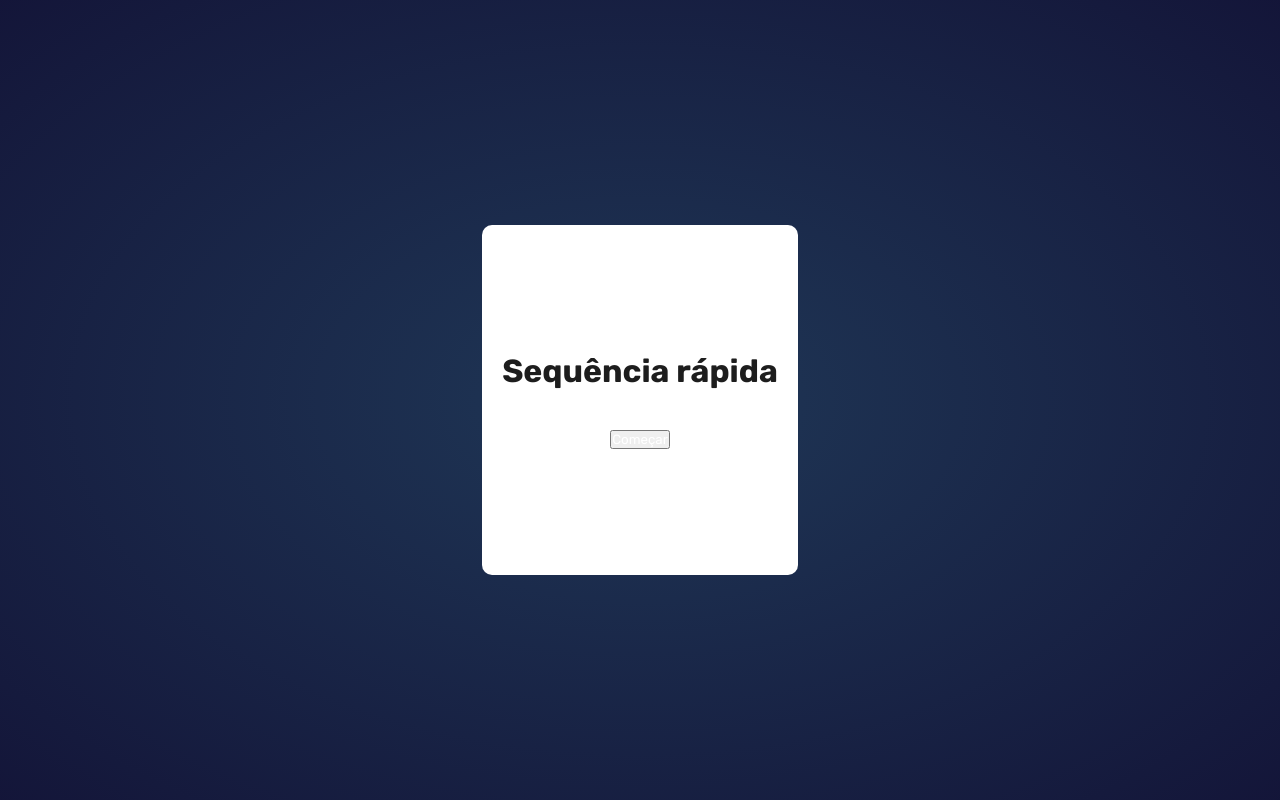
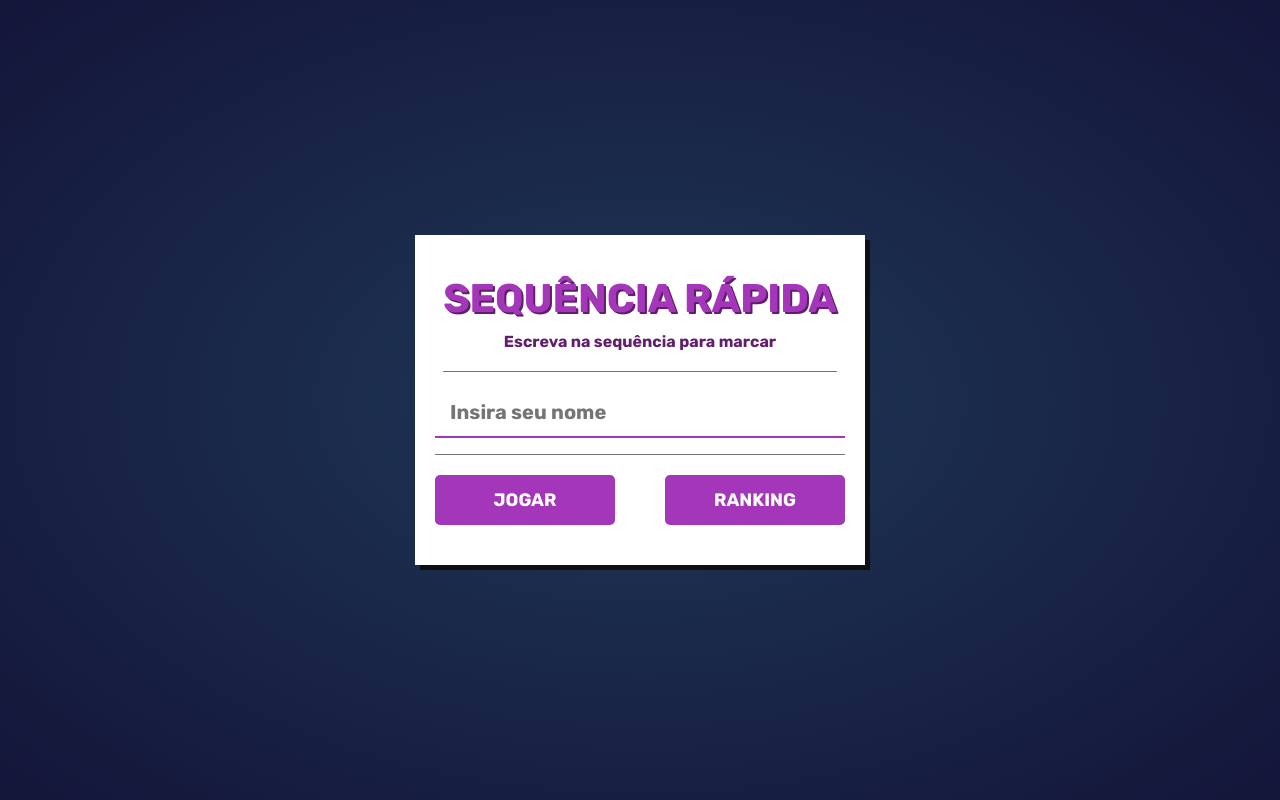
Before and after one commit to wendelisc12/minigame-letras, a React (Vite) app: page / in a window 1280 px wide. Built offline with nearby package versions, Linux system fonts and the light colour scheme.

Commit message:
feat: criando menu

```diff
--- a/src/components/menu/Menu.jsx
+++ b/src/components/menu/Menu.jsx
@@ -1,18 +1,33 @@
 import { motion } from 'framer-motion';
 import "./menu.scss"
+import { useState } from 'react';
 
 const Menu = ({onStart}) => {
+
+    const [nomePlayer, setNomePlayer] = useState("")
+
     return (
         <motion.div
-            initial={{ y: 0 }}
-            animate={{ y: 0 }}
+            initial={{ y: 600, opacity: 0 }}
+            animate={{ y: 0, opacity: 1 }}
             exit={{ y: -600, opacity: 0 }}
             transition={{ duration: 0.6 }}
             className='menu'
         >
             <div className='menu_box'>
-                <h1 className='menu_box_titulo'>Sequência rápida</h1>
-                <button className='menu_box_comecar' onClick={onStart}>Começar</button>
+                <div className='menu_box_header'>
+                    <h1 className='menu_box_header_titulo'>Sequência rápida</h1>
+                    <p className='menu_box_header_subtitulo'>Escreva na sequência para marcar</p>
+                </div>
+
+                <div className='menu_box_form'>
+                    <input type="text" name="" id="" className='menu_box_form_input' onChange={(e) => {setNomePlayer(e.target.value)}} placeholder='Insira seu nome'/>
+                </div>
+
+                <div className='menu_box_buttons'>
+                    <button className='menu_box_buttons_comecar' onClick={() => {onStart(nomePlayer)}}>jogar</button>
+                    <button className='menu_box_buttons_comecar' onClick={onStart}>ranking</button>
+                </div>
             </div>
         </motion.div>
      );
--- a/src/components/menu/menu.scss
+++ b/src/components/menu/menu.scss
@@ -1,23 +1,72 @@
-.menu{
+@use "../../variables";
+
+.menu {
     height: 100vh;
     display: flex;
     align-items: center;
     justify-content: center;
 
 
-    &_box{
-        background-color: white;
-        height: 350px;
+    &_box {
+        background: white;
+        box-shadow: 5px 5px 0 rgb(15, 15, 15);
+        height: 330px;
+        width: 450px;
         display: flex;
         align-items: center;
-        justify-content: center;
-        padding: 20px;
-        border-radius: 10px;
+        justify-content: space-between;
+        padding: 40px 20px;
         flex-direction: column;
 
-        &_titulo{
-            color: #1d1d1d;
-            margin-bottom: 40px;
+        &_header {
+            border-bottom: 1px solid rgb(117, 117, 117);
+            padding-bottom: 20px;
+
+            &_titulo {
+                color: variables.$principal-color;
+                text-shadow: 2px 2px 0 #601e6d;
+                font-size: 2.5em;
+                text-transform: uppercase;
+            }
+
+            &_subtitulo{
+                color: #601e6d;
+                text-align: center;
+                font-weight: bold;
+                margin-top: 10px;
+            }
+        }
+
+        &_buttons {
+            display: flex;
+            border-top: 1px solid rgb(117, 117, 117);
+            padding-top: 20px;
+            width: 100%;
+            justify-content: space-between;
+
+            &_comecar {
+                @include variables.button_padrao();
+            }
+
+        }
+
+        &_form{
+            width: 100%;
+            display: flex;
+            align-items: center;
+            justify-content: center;
+
+            &_input{
+                width: 100%;
+                border: 0;
+                height: 50px;
+                padding: 0 15px;
+                color: #601e6d;
+                font-size: 20px;
+                font-weight: bold;
+                border-bottom: 2px solid variables.$principal-color;
+                outline: none;
+            }
         }
     }
 }
```
